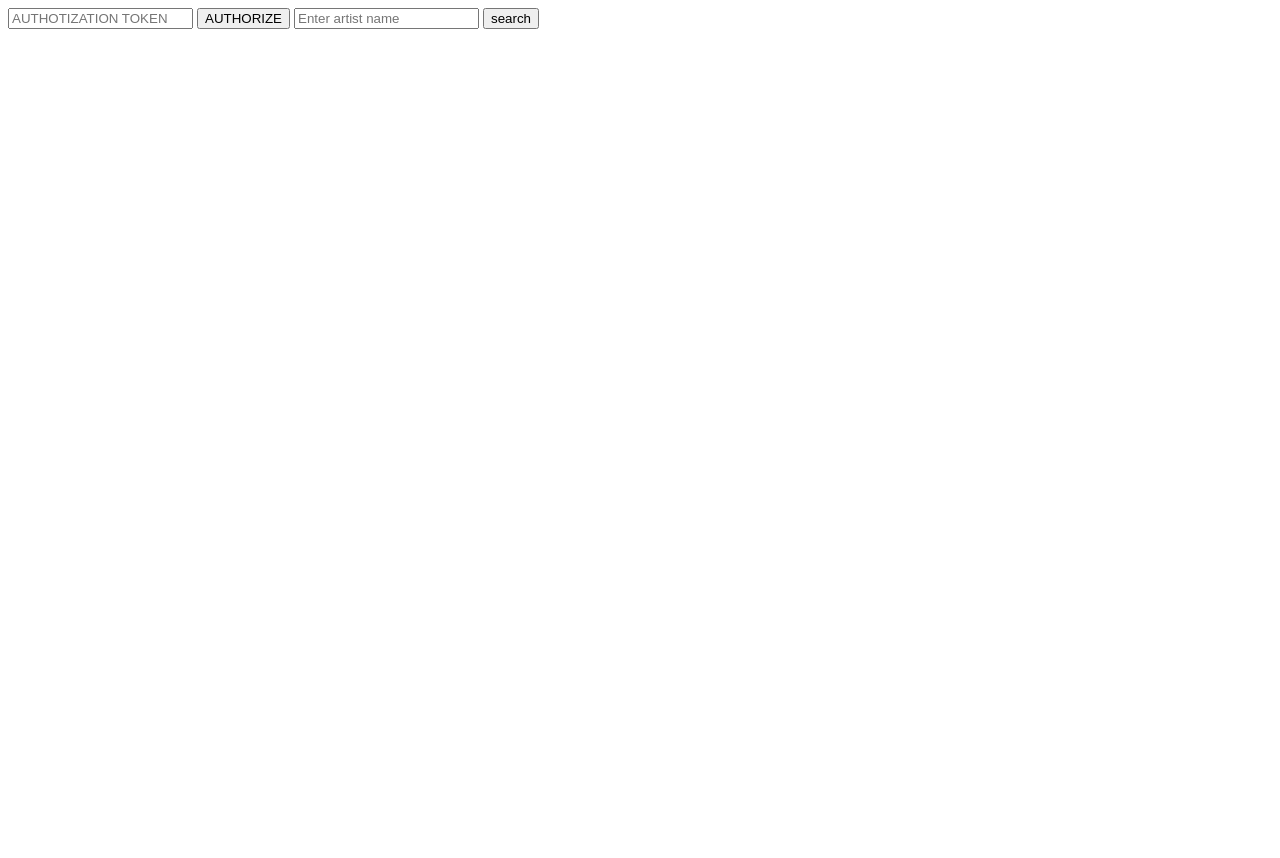
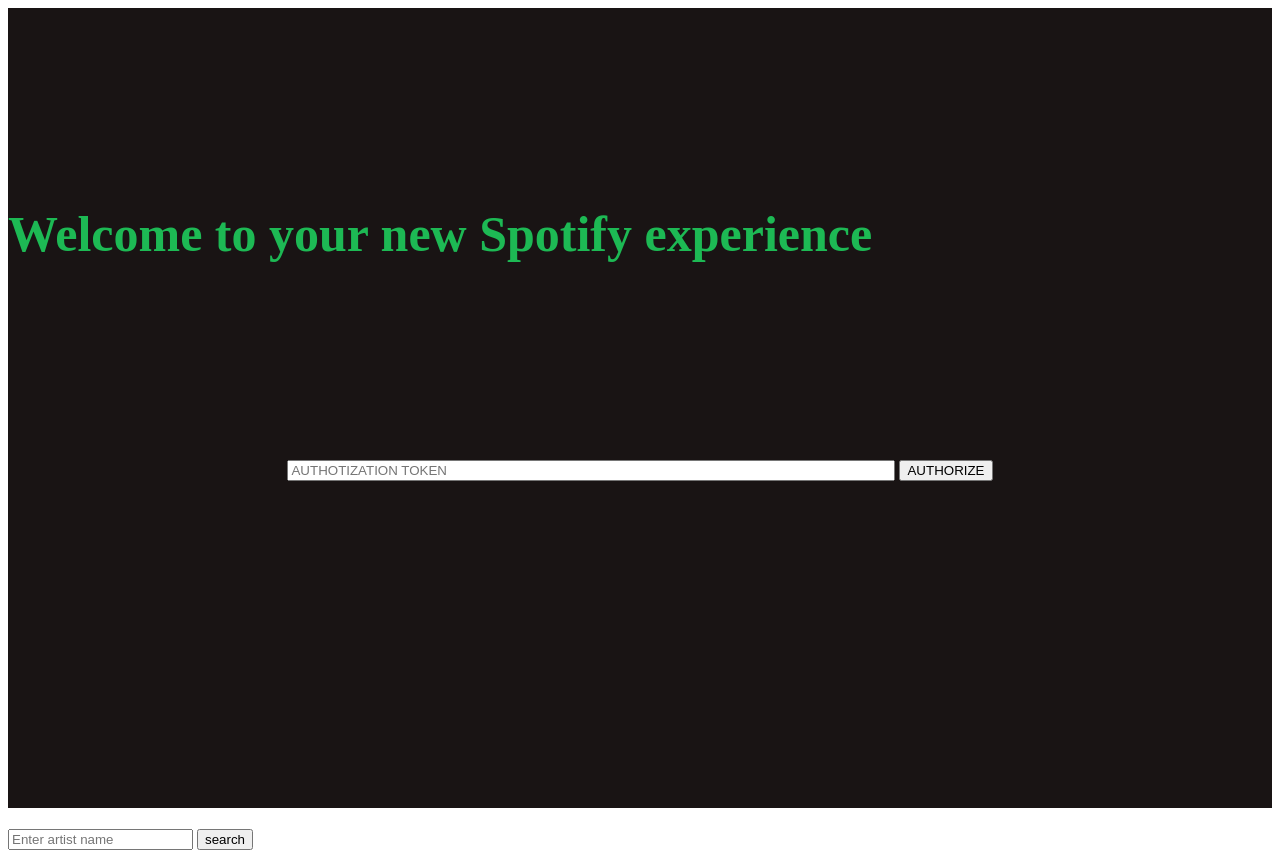
Before and after one commit to ipatelanand/the-new-spotify, a plain HTML site: page index.html in a window 1280 px wide. Before the commit the page ends 800 px from the top, so only its background shows below. Drawn offline with nearby package versions, Linux system fonts and the light colour scheme.

Commit message:
added pseudologin page

```diff
--- a/index.html
+++ b/index.html
@@ -5,13 +5,23 @@
     <title>THE NEW SPOTIFY</title>
     <script src="https://code.jquery.com/jquery-3.5.1.min.js" integrity="sha256-9/aliU8dGd2tb6OSsuzixeV4y/faTqgFtohetphbbj0=" crossorigin="anonymous"></script>
     <script src="work.js" charset="utf-8"></script>
+    <link rel="stylesheet" href="style.css">
 
   </head>
   <body>
-    <input type="text" id='auth-val' placeholder="AUTHOTIZATION TOKEN">
-    <button type="button" id="auth-btn">AUTHORIZE</button>
+    <div class="login-container">
+      <h1 class='welcome-auth-page'>Welcome to your new Spotify experience</h1>
+      <div class="input-to-auth">
+        <input type="text" id='auth-val' placeholder="AUTHOTIZATION TOKEN">
+        <button type="button" id="auth-btn">AUTHORIZE</button>
+      </div>
+    </div>
 
-    <input type="text" id="search-val" placeholder="Enter artist name">
-    <button type="button" id="search-btn">search</button>
+    <div class="interface">
+      <h1 class='welcome'></h1>
+      <input type="text" id="search-val" placeholder="Enter artist name">
+      <button type="button" id="search-btn">search</button>
+    </div>
+
   </body>
 </html>
--- a/style.css
+++ b/style.css
@@ -0,0 +1,19 @@
+.login-container {
+  display: flex;
+  min-width: 100vh;
+  min-height: 100vh;
+  background-color: #191414;
+  color: #1DB954;
+  justify-content: center;
+  flex-wrap: wrap;
+}
+
+.welcome-auth-page {
+  font-size: 50px;
+  align-self: center;
+  width: 100%;
+}
+
+#auth-val {
+    width: 75vh;
+}
--- a/work.js
+++ b/work.js
@@ -1,12 +1,13 @@
 $(() => {
+
   $('#auth-btn').on('click', () => {
     const access_token = $('#auth-val').val()
-    console.log(access_token);
+    // console.log(access_token);
+    $('.login-container').remove()
 
 
-    $('#search-btn').on('click', () => {
-    const $search_val = $('#search-val').val()
-    console.log($search_val);
+
+
 
     $.ajax({
       url: 'https://api.spotify.com/v1/me',
@@ -14,11 +15,14 @@
         'Authorization': 'Bearer ' + access_token
       },
       success: function(response) {
-        $('.welcome').text(`Welcome ${response.display_name}`)
+        $('.welcome').text(`Welcome ${response.display_name}!`)
         console.log(response);
       }
   });
 
+      $('#search-btn').on('click', () => {
+      const $search_val = $('#search-val').val()
+      console.log($search_val);
 
 
     $.ajax({
@@ -34,9 +38,9 @@
         $('<h1>').text(artistName).appendTo($('body'))
         $('<img>').attr('src', artistImage).appendTo($('body'))
 
-        console.log(artistId);
-        console.log(data.artists.items[0].name);
-        console.log(data);
+        // console.log(artistId);
+        // console.log(data.artists.items[0].name);
+        // console.log(data);
 
         $.ajax({
           url:`https://api.spotify.com/v1/artists/${artistId}/albums` ,
```
